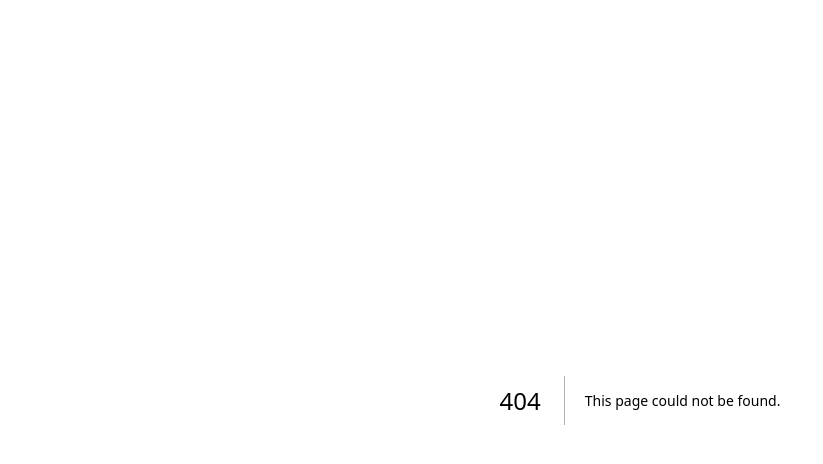
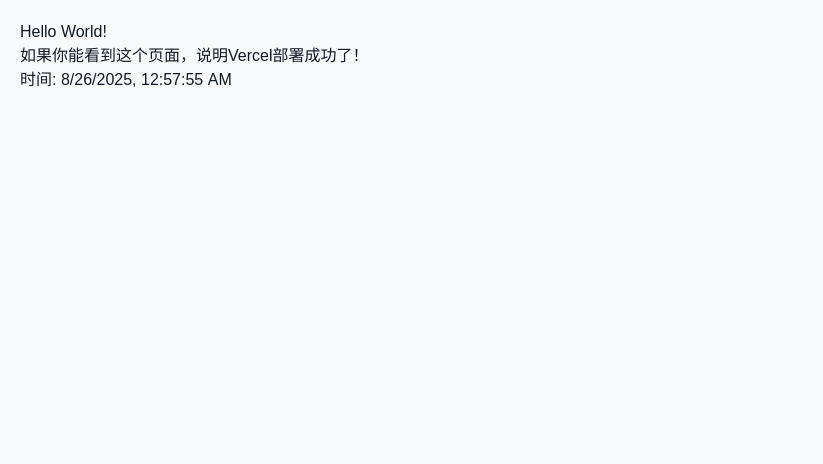
Before and after one commit to shijianzhong/picx-show, a Next.js app: page /hello in a window 1280 px wide. Before the commit this address had no page. Shown: the top 464 px of the page, without its empty margins (0-823 px from the left). Built offline with nearby package versions, Linux system fonts and the light colour scheme.

Commit message:
Fix build issues - remove cloudflare dependency and add not-found page

```diff
--- /dev/null
+++ b/app/hello/page.tsx
@@ -0,0 +1,9 @@
+export default function HelloPage() {
+  return (
+    <div style={{ padding: '20px', fontFamily: 'Arial, sans-serif' }}>
+      <h1>Hello World!</h1>
+      <p>如果你能看到这个页面，说明Vercel部署成功了！</p>
+      <p>时间: {new Date().toLocaleString()}</p>
+    </div>
+  )
+}
--- /dev/null
+++ b/app/not-found.tsx
@@ -0,0 +1,9 @@
+export default function NotFound() {
+  return (
+    <div style={{ padding: '20px', textAlign: 'center' }}>
+      <h1>404 - 页面未找到</h1>
+      <p>抱歉，您访问的页面不存在。</p>
+      <a href="/" style={{ color: 'blue' }}>返回首页</a>
+    </div>
+  )
+}
--- a/next.config.js
+++ b/next.config.js
@@ -1,8 +1,5 @@
 /** @type {import('next').NextConfig} */
 const nextConfig = {
-  // 确保在Vercel上正确工作
-  output: 'standalone',
-
   images: {
     remotePatterns: [
       {
--- a/package.json
+++ b/package.json
@@ -22,7 +22,6 @@
     "node": ">=18.0.0"
   },
   "devDependencies": {
-    "@cloudflare/next-on-pages": "^1.13.14",
     "@types/node": "^20",
     "@types/react": "^18",
     "@types/react-dom": "^18",
```
Also changed, not shown: vercel.json, 1 other file (tests, documents, lock files or other folders).
